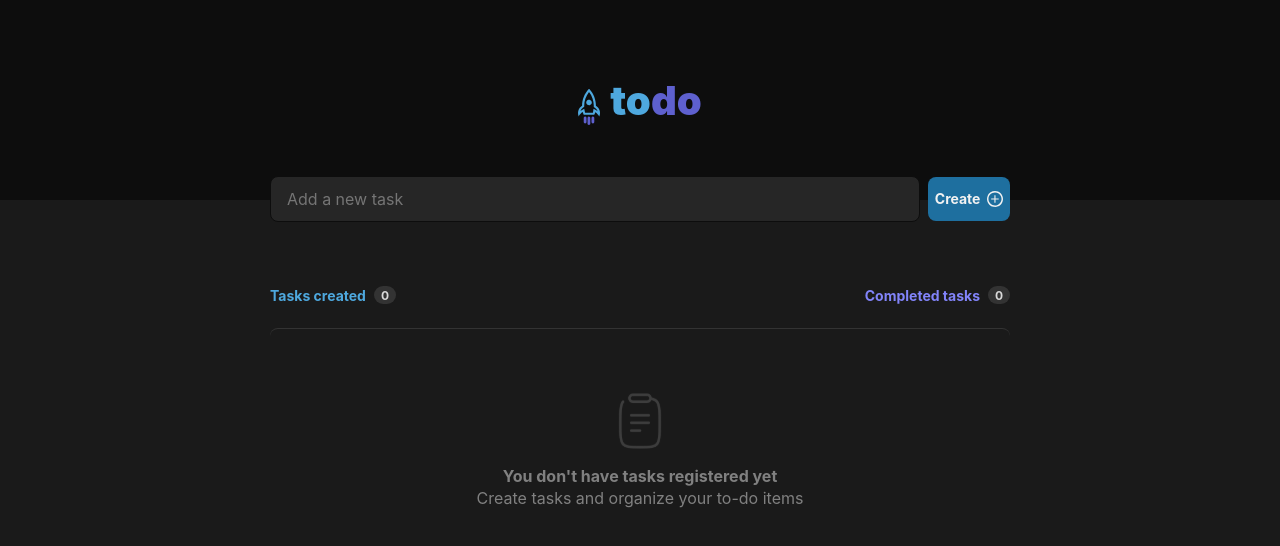
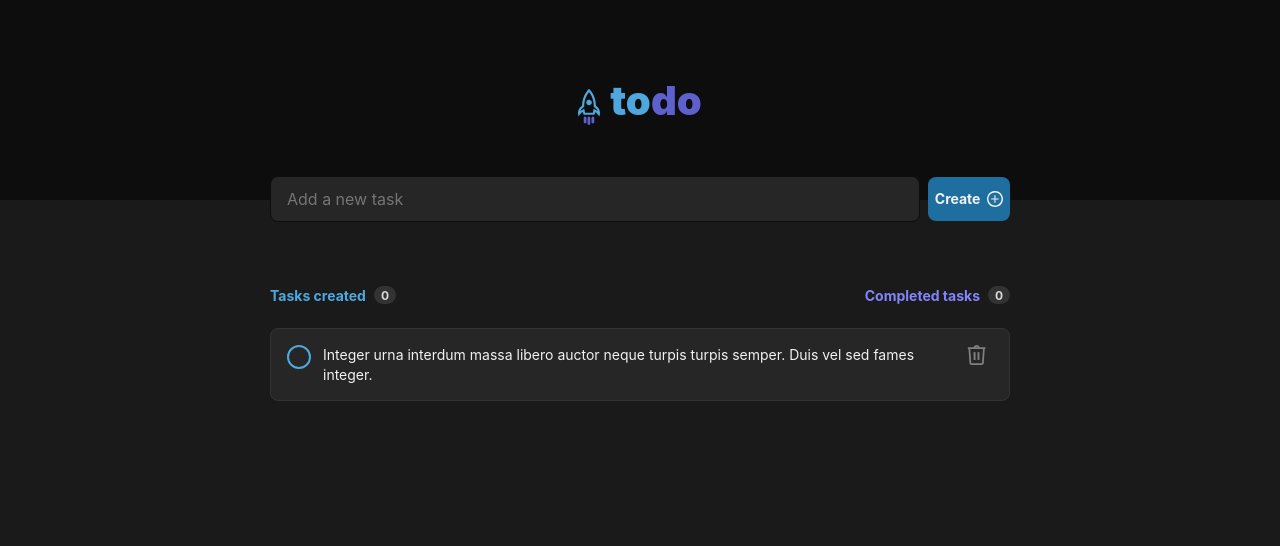
Before and after one commit to Villa-Nova/ToDo_List, a React (Vite) app: page / in a window 1280 px wide. Shown: the top 546 px of the page. Built offline with nearby package versions, Linux system fonts and the light colour scheme.

Commit message:
feat: Insertion of new components

```diff
--- a/src/App.tsx
+++ b/src/App.tsx
@@ -2,6 +2,7 @@ import styles from "./App.module.css"
 import { Header } from "./components/Header"
 import { NoTask } from "./components/NoTask"
 import { Search } from "./components/Search"
+import { TaskList } from "./components/TaskList"
 import { TaskCounter } from "./components/TaskCounter"
 
 export function App() {
@@ -13,7 +14,8 @@ export function App() {
       <main className={styles.center}>
         <Search />
         <TaskCounter />
-        <NoTask/>
+        <TaskList />
+        {/* <NoTask/> */}
       </main>
     </>
   )
```
